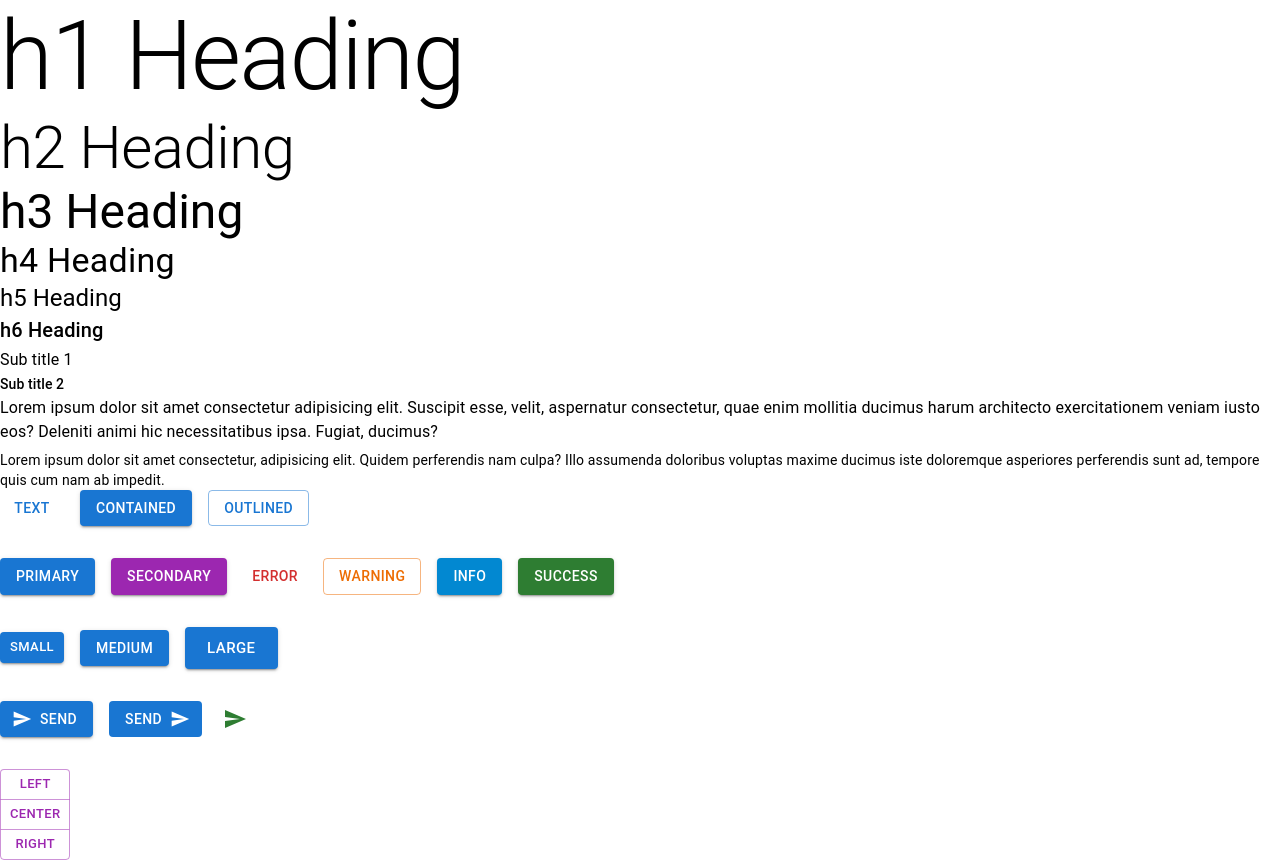
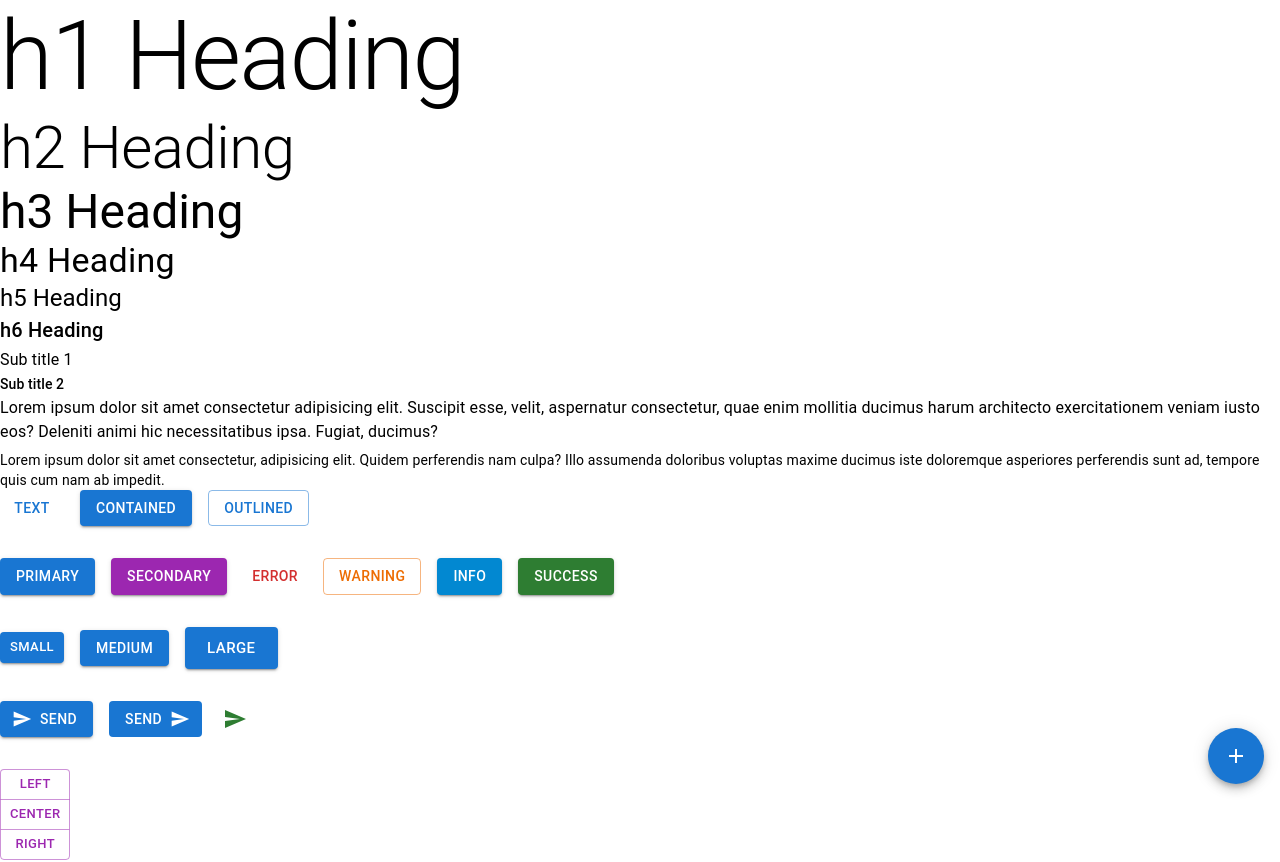
Before and after one commit to EduardBBlea/MaterialUI-walkthrough, a React (Create React App) app: page / in a window 1280 px wide. Shown: the top 862 px of the page. Built offline with nearby package versions, Linux system fonts and the light colour scheme.

Commit message:
covered the SpeedDial component

```diff
--- a/src/App.js
+++ b/src/App.js
@@ -16,6 +16,7 @@ import MuiNavbar from "./components/MuiNavbar";
 import MuiLink from "./components/MuiLink";
 import MuiBreadcrumbs from "./components/MuiBreadcrumbs";
 import MuiDrawer from "./components/MuiDrawer";
+import MuiSpeeddial from "./components/MuiSpeeddial";
 
 function App() {
   return (
@@ -36,6 +37,7 @@ function App() {
       <MuiLink />
       <MuiBreadcrumbs />
       <MuiDrawer />
+      <MuiSpeeddial />
     </div>
   );
 }
--- /dev/null
+++ b/src/components/MuiSpeeddial.jsx
@@ -0,0 +1,22 @@
+import React from "react";
+import { SpeedDial, SpeedDialAction, SpeedDialIcon } from "@mui/material";
+import CopyIcon from "@mui/icons-material/FileCopyOutlined";
+import PrintIcon from "@mui/icons-material/Print";
+import ShareIcon from "@mui/icons-material/Share";
+import EditIcon from "@mui/icons-material/Edit";
+
+const MuiSpeeddial = () => {
+  return (
+    <SpeedDial
+      ariaLabel="Navigation speed dial"
+      sx={{ position: "absolute", bottom: 16, right: 16 }}
+      icon={<SpeedDialIcon openIcon={<EditIcon />} />}
+    >
+      <SpeedDialAction icon={<CopyIcon />} tooltipTitle="Copy" />
+      <SpeedDialAction icon={<PrintIcon />} tooltipTitle="Print" />
+      <SpeedDialAction icon={<ShareIcon />} tooltipTitle="Share" />
+    </SpeedDial>
+  );
+};
+
+export default MuiSpeeddial;
```
